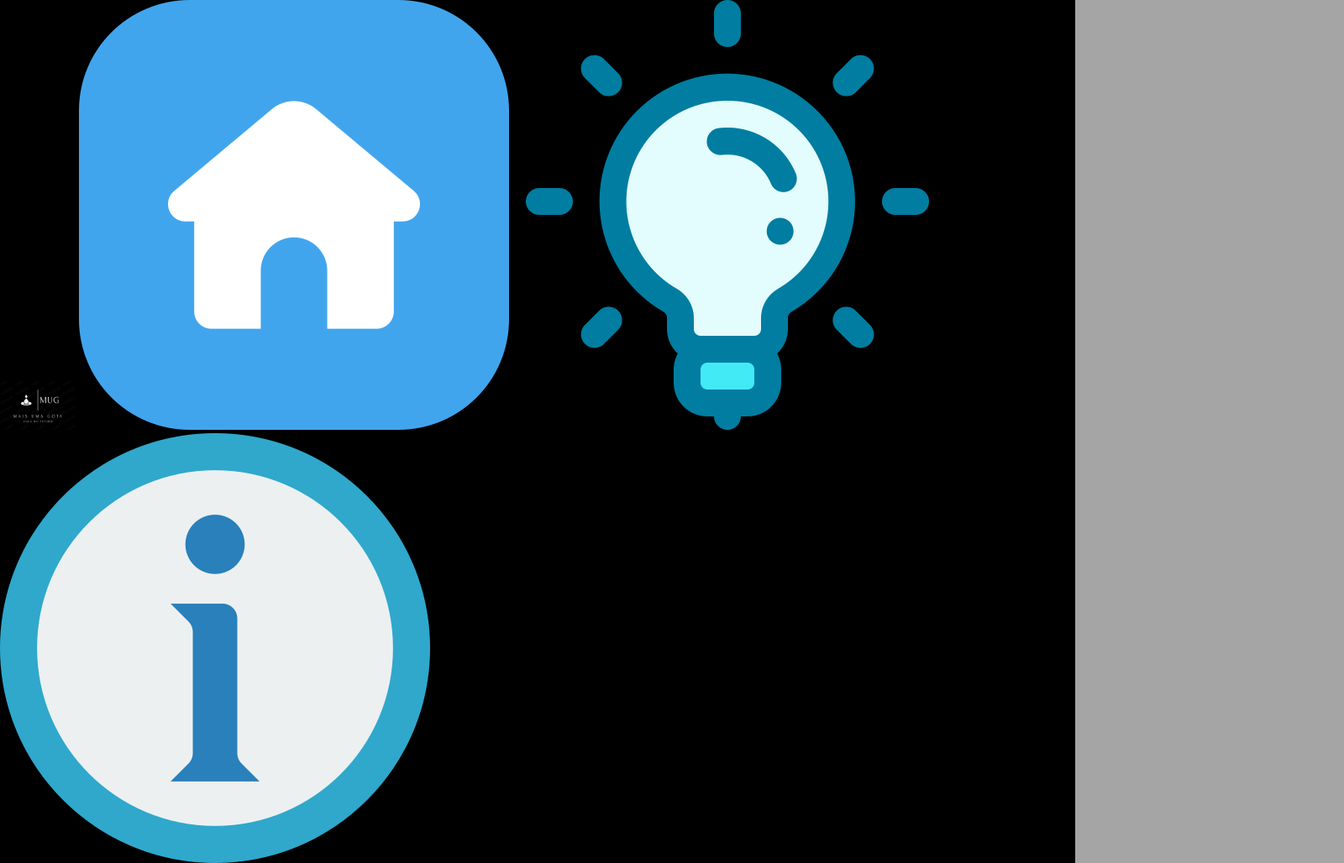
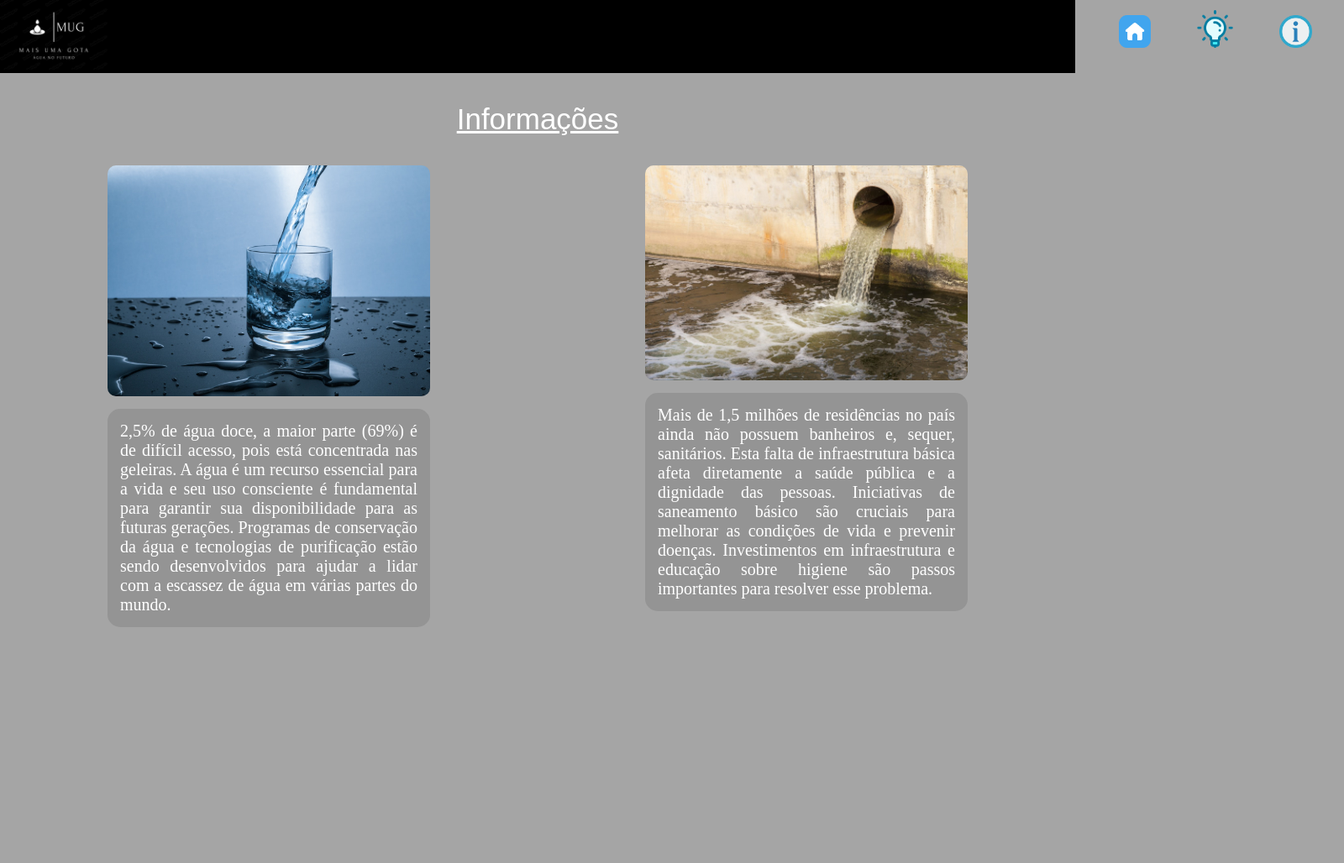
Before and after one commit to dev-andree/MUG-Mais-Uma-Gota, a plain HTML site: page information.html in a window 1280 px wide. Shown: the top 1028 px of the page at 84% size, 1600 px wide, since content can reach past the window. After the commit the page ends 800 px from the top, so only its background shows below. Drawn offline with Linux system fonts and the light colour scheme; files that its build step writes are made by us from their sources; files whose address does not match are found by name.

Commit message:
Update CSS 3.0

```diff
--- a/assets/css/information_style.css
+++ b/assets/css/information_style.css
@@ -13,7 +13,28 @@ header {
 }
 
 #logo {
-    width: 7%;
+    width: 10vw;
+}
+
+#casa {
+    width: 3vw;
+    position: relative;
+    left: 1200px;
+    bottom: 20pt;
+}
+
+#informacao {
+    width: 3vw;
+    position: relative;
+    left: 1300px;
+    bottom: 20pt;
+}
+
+#ideia {
+    width: 3.5vw;
+    position: relative;
+    left: 1250px;
+    bottom: 20pt;
 }
 
 .container {
@@ -25,19 +46,31 @@ header {
     font-family: Arial, Helvetica, sans-serif;
     text-align: center;
     text-decoration: underline;
-    font-size: 25px;
+    font-size: 35px;
 }
 
-#agua {
-    width: 30%;
-    border-radius: 10px;
-    position: relative;
-    left: 35%;
+.images-container {
+    display: flex;
+    justify-content: space-around;
+    margin-top: 20px;
 }
 
-#rio{
+.image-text {
+    text-align: center;
     width: 30%;
+}
+
+.image {
+    width: 100%;
     border-radius: 10px;
-    position: relative;
-    left: 35%;
 }
+
+.text {
+    font-size: 15pt;
+    color: white;
+    margin-top: 10px;
+    text-align: justify;
+    background-color: rgba(90, 88, 87, 0.226);
+    padding: 15px;
+    border-radius: 15px;
+}
```
